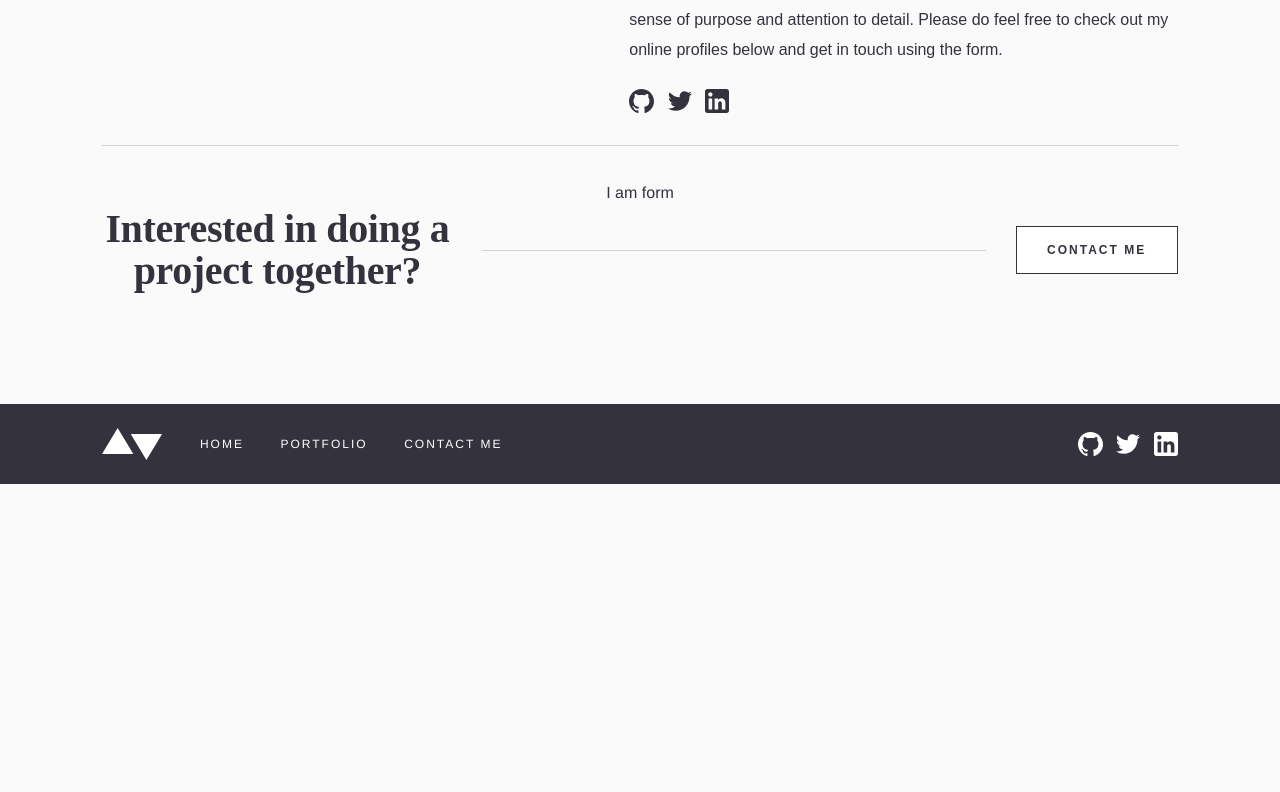
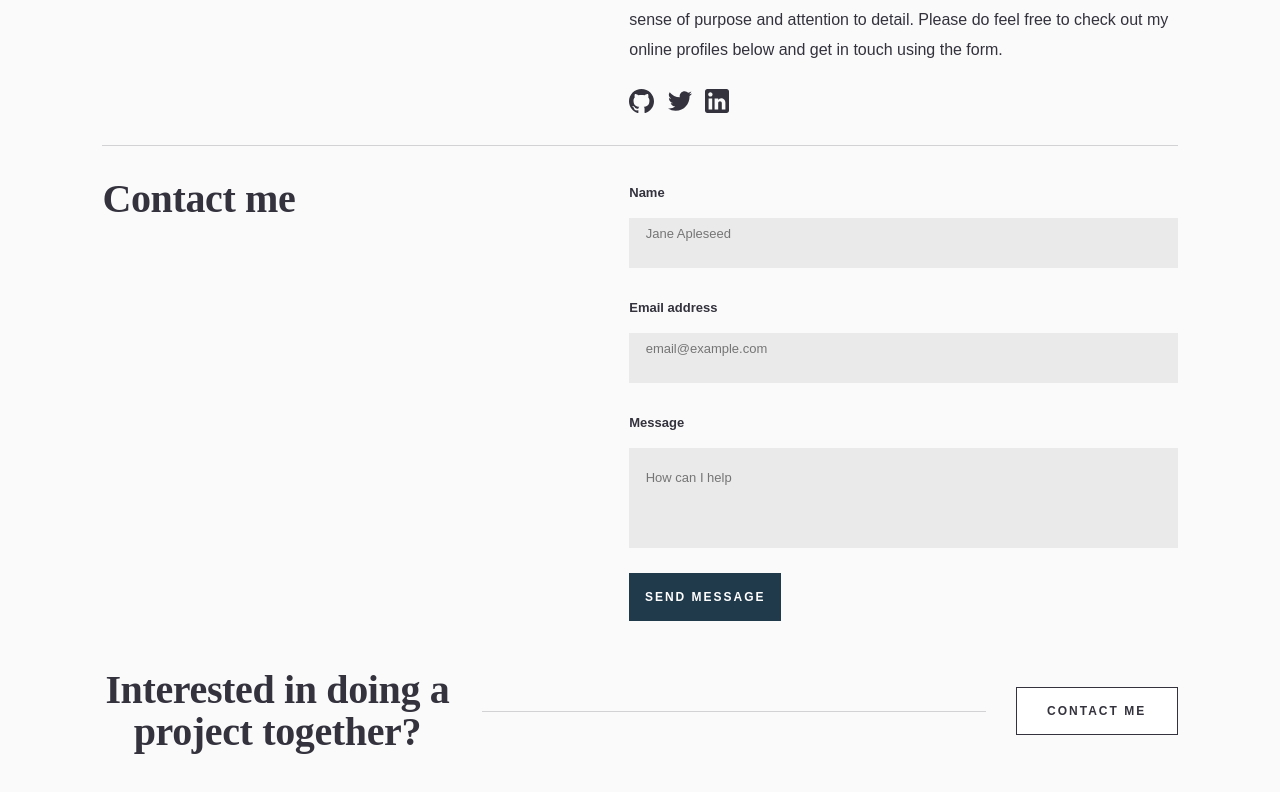
Before and after one commit to lukasviliams/portfolio, a Vue app: page /contact in a window 1280 px wide. Shown: the part 364-1156 px from the top of the page. Before the commit the page ends 848 px from the top, so only its background shows below. Built offline with nearby package versions, Linux system fonts and the light colour scheme.

Commit message:
contact form design desktop

```diff
--- a/src/components/Contact-form.vue
+++ b/src/components/Contact-form.vue
@@ -1,6 +1,48 @@
 <template>
   <div class="contact_form_parrent">
-    <p>I am form</p>
+    <div class="content_container">
+      <div class="content_container-header">
+        <p class="font-h2">
+          Contact me
+        </p>
+      </div>
+      <div class="content_container-content">
+        <form class="content_container-form">
+          <label
+            for="text"
+          >Name</label>
+          <input
+            id="text"
+            type="text"
+            placeholder="Jane Apleseed"
+            name="text"
+            class="input_text"
+          >
+          <label
+            for="email"
+          >Email address</label>
+          <input
+            id="email"
+            type="email"
+            name="email"
+            placeholder="email@example.com"
+            class="input_email"
+          >
+          <label
+            for="textarea"
+          >Message</label>
+          <textarea
+            id="textarea"
+            name="textarea"
+            placeholder="How can I help"
+            class="input_textarea"
+          />
+          <button class="btn-primary">
+            Send message
+          </button>
+        </form>
+      </div>
+    </div>
   </div>
 </template>
 
@@ -10,6 +52,72 @@ export default {
 }
 </script>
 
-<style>
+<style scoped>
+.content_container {
+  margin: 0 8vw 6vh 8vw;
+  display: flex;
+  justify-content: space-between;
+  align-items: flex-start;
+}
+.content_container-header{
+  width: 49%;
+  display: flex;
+  justify-content: flex-start;
+}
+.content_container-content {
+  width: 51%;
+  display: flex;
+  justify-content: flex-start;
+}
+.content_container-form {
+  display: flex;
+  flex-direction: column;
+}
+form {
+  width: 100%;
+}
+input {
+  height: 4.8rem;
+}
+textarea {
+  height: 9.6rem;
+  resize: none;
+}
+input, textarea {
+  position: relative;
+  background-color: var(--light-gray);
+  border: none;
+  margin-bottom: 2.5rem;
+  transition: all .3s ease-in-out;
+}
+input:focus, textarea:focus {
+  outline: none;
+}
+input::placeholder, textarea::placeholder {
+position: absolute;
+left: 3%;
+top: 15%;
 
+font-size: 13px;
+font-family: 'Public Sans', sans-serif;
+line-height: 30px;
+letter-spacing: 0;
+}
+input:focus::placeholder, textarea:focus::placeholder {
+transition: all .3s ease-in-out;
+color: transparent;
+}
+label {
+  font-size: 13px;
+  font-family: 'Public Sans', sans-serif;
+  font-weight: bold;
+  line-height: 30px;
+  letter-spacing: 0;
+  text-align: left;
+  margin-bottom: 1rem;
+}
+.btn-primary{
+  width: 15.2rem;
+  justify-content: center;
+}
 </style>
```
